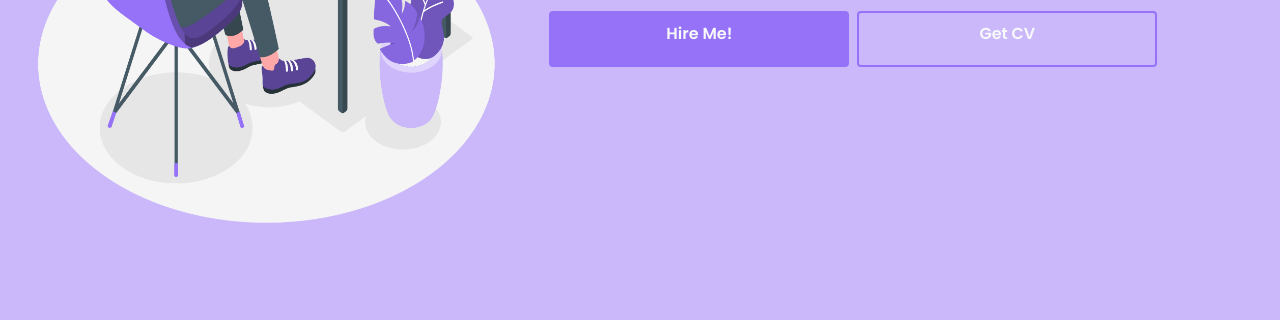
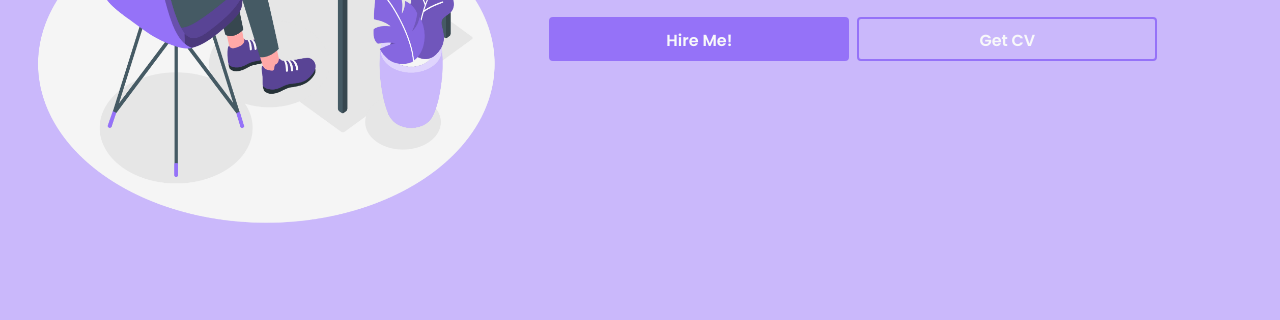
Before and after one commit to ImChloeLazaro/imchloelazaro.github.io, a plain HTML site: page index.html in a window 1280 px wide. Shown: the part 480-800 px from the top of the page. Drawn offline with nearby package versions, Linux system fonts and the light colour scheme.

```diff
--- a/index.html
+++ b/index.html
@@ -48,11 +48,9 @@
                 <h5 class="animate__animated animate__fadeInRight">Aretex Intern</h5>
                 <p class="animate__animated animate__fadeIn">I like to Create, Design, and Build such interfaces and Programs that aid our daily needs.</p>
 
-                <div class="row mb-5 animate__animated animate__fadeIn" style="height: 8vh;">
-                  <div class="container d-flex flex-column flex-md-row ">
-                    <a href="#contact" class="btn btn-primary text-light m-1 w-100 fw-bold">Hire Me!</a>
-                    <a href="documents/CV.docx" class="btn btn-outline-primary m-1 w-100 fw-bold text-light mb-md-1" download>Get CV</a>
-                  </div>
+                <div class="col-12 d-flex mb-5 animate__animated animate__fadeIn" style="height: auto;">
+                  <a href="#contact" class="btn btn-primary text-light m-1 fw-bold w-50">Hire Me!</a>
+                  <a href="documents/CV.docx" class="btn btn-outline-primary m-1 fw-bold text-light mb-md-1 w-50" download>Get CV</a>
                 </div>
               </main>
           </div>
```
